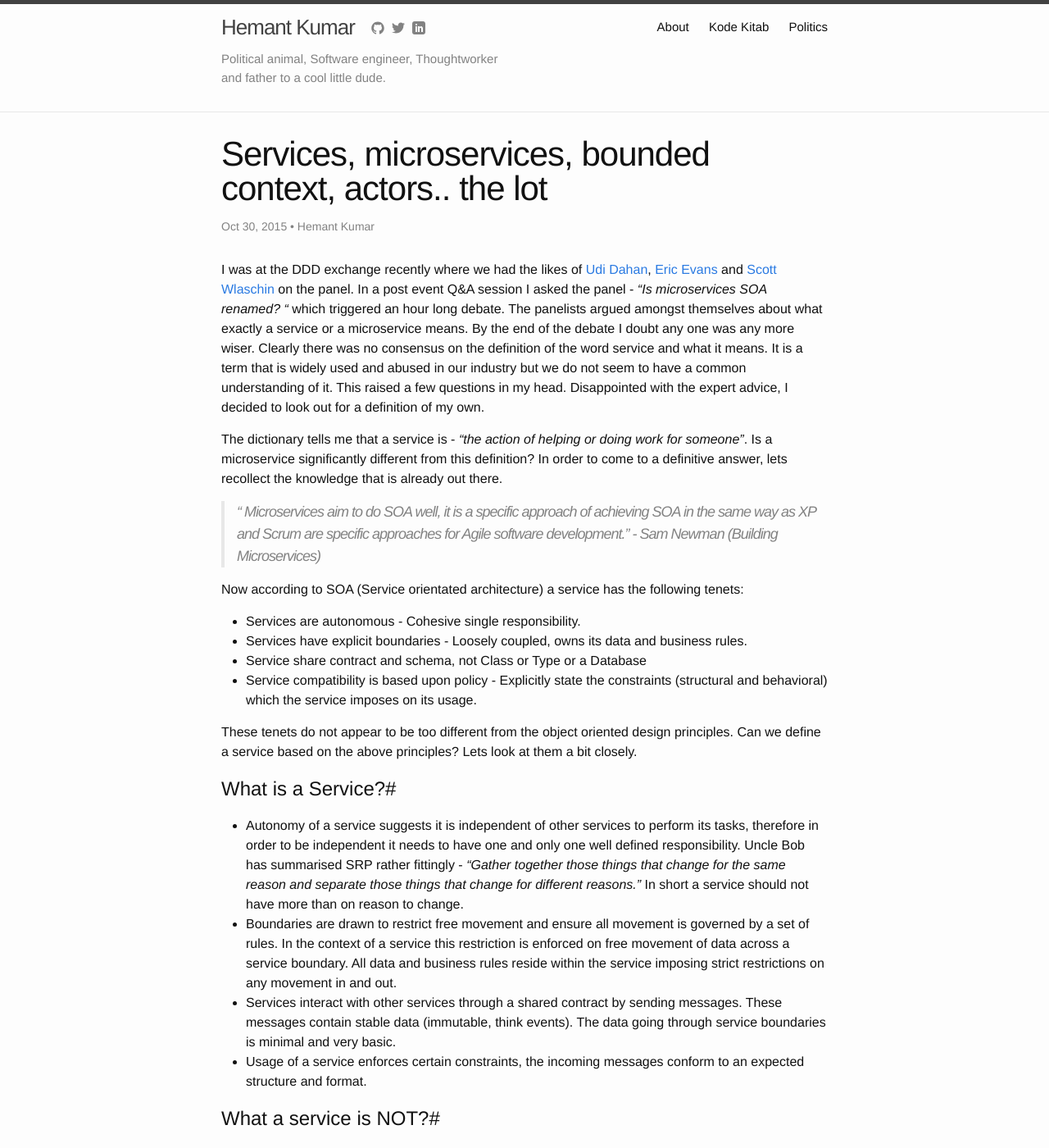
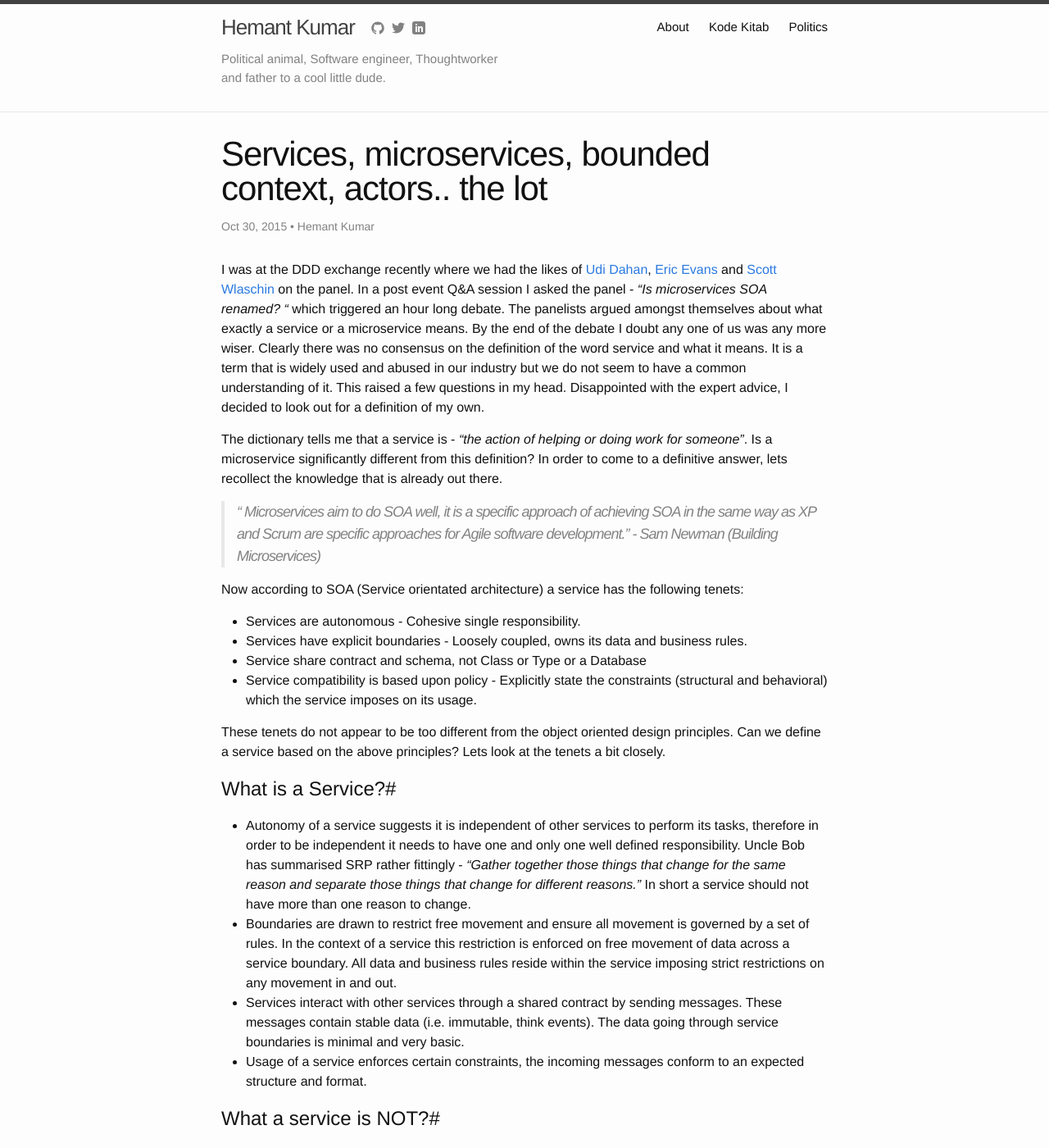
Before and after one commit to hemantksingh/hemantksingh.github.io, a Jekyll site: the page built from _posts/2015-06-23-services-microservices-bounded-context.markdown, in a window 1280 px wide and 1400 px high. Shown: the whole window at 82% size. Built offline with Jekyll 4.4.1, drawn with Linux system fonts in a browser that asks for light colours; Markdown is read by kramdown in place of the engine named in the settings; comment, search, counter and statistics services are not loaded; some of the changed text lies outside the part shown.

Commit message:
Update services post.

```diff
--- a/_posts/2015-06-23-services-microservices-bounded-context.markdown
+++ b/_posts/2015-06-23-services-microservices-bounded-context.markdown
@@ -9,7 +9,7 @@
 modified_time: '2015-10-30T08:08:46.244-08:00'
 ---
 
-I was at the DDD exchange recently where we had the likes of [Udi Dahan](https://twitter.com/UdiDahan), [Eric Evans](https://twitter.com/ericevans0) and [Scott Wlaschin](https://twitter.com/ScottWlaschin) on the panel. In a post event Q&A session I asked the panel - *"Is microservices SOA renamed? "* which triggered an hour long debate. The panelists argued amongst themselves about what exactly a service or a microservice means. By the end of the debate I doubt any one was any more wiser. Clearly there was no consensus on the definition of the word service and what it means. It is a term that is widely used and abused in our industry but we do not seem to have a common understanding of it. This raised a few questions in my head. Disappointed with the expert advice, I decided to look out for a definition of my own.
+I was at the DDD exchange recently where we had the likes of [Udi Dahan](https://twitter.com/UdiDahan), [Eric Evans](https://twitter.com/ericevans0) and [Scott Wlaschin](https://twitter.com/ScottWlaschin) on the panel. In a post event Q&A session I asked the panel - *"Is microservices SOA renamed? "* which triggered an hour long debate. The panelists argued amongst themselves about what exactly a service or a microservice means. By the end of the debate I doubt any one of us was any more wiser. Clearly there was no consensus on the definition of the word service and what it means. It is a term that is widely used and abused in our industry but we do not seem to have a common understanding of it. This raised a few questions in my head. Disappointed with the expert advice, I decided to look out for a definition of my own.
 
 The dictionary tells me that a service is - *“the action of helping or doing work for someone”*. Is a microservice significantly different from this definition? In order to come to a definitive answer, lets recollect the knowledge that is already out there.
 
@@ -23,13 +23,13 @@
 * Service share contract and schema, not Class or Type or a Database
 * Service compatibility is based upon policy - Explicitly state the constraints (structural and behavioral) which the service imposes on its usage.
 
-These tenets do not appear to be too different from the object oriented design principles. Can we define a service based on the above principles? Lets look at them a bit closely.
+These tenets do not appear to be too different from the object oriented design principles. Can we define a service based on the above principles? Lets look at the tenets a bit closely.
 
 #What is a Service?#
 
-* Autonomy of a service suggests it is independent of other services to perform its tasks, therefore in order to be independent it needs to have one and only one well defined responsibility. Uncle Bob has summarised SRP rather fittingly - *“Gather together those things that change for the same reason and separate those things that change for different reasons.”* In short a service should not have more than on reason to change.
+* Autonomy of a service suggests it is independent of other services to perform its tasks, therefore in order to be independent it needs to have one and only one well defined responsibility. Uncle Bob has summarised SRP rather fittingly - *“Gather together those things that change for the same reason and separate those things that change for different reasons.”* In short a service should not have more than one reason to change.
 * Boundaries are drawn to restrict free movement and ensure all movement is governed by a set of rules. In the context of a service this restriction is enforced on free movement of data across a service boundary. All data and business rules reside within the service imposing strict restrictions on any movement in and out.
-* Services interact with other services through a shared contract by sending messages. These messages contain stable data (immutable, think events). The data going through service boundaries is minimal and very basic.
+* Services interact with other services through a shared contract by sending messages. These messages contain stable data (i.e. immutable, think events). The data going through service boundaries is minimal and very basic.
 * Usage of a service enforces certain constraints, the incoming messages conform to an expected structure and format.
 
 #What a service is NOT?#
@@ -48,4 +48,4 @@
 
 The **Actor model** allows dividing a system or application into smaller tasks or actors that can run concurrently. When an actor wants to communicate with another actor, it sends a message rather than contacting it directly, all messaging being asynchronous. Traditional approaches to concurrency are based on synchronizing shared mutable state which is difficult to get right. Wouldn't it be better not having to deal with coordinating threads, synchronization and locks? Actors achieve this by changing internal state between processing messages but avoiding sharing state. When there are no shared state mutations, synchronization and locking are no more required. Services partitioned with such **Isolated mutability** in mind adhere strictly to the 3rd SOA tenet and can be based on the Actor Model. Apart from concurrency and performance gains there are other benefits like hot code replacements that you can get with the actor based approach but that is outside the scope of this post.
 
-Adding features will invariably involve touching more than one sub system at a given time but depending upon how well the system has been partitioned it should involve touching as few sub systems as possible. Loosely coupled systems allow failure isolation, allow services and consumers to evolve independently of each other and lower the risk of future changes, therefore reducing complexity, effort and cost.
+Having closely looked at the SOA tenets that govern the service partitioning rules, defining what a service is not and focussing on the levels at which partitioning can occur, I have tried to clear the air around services and microservices. Adding features to your system will invariably involve touching more than one sub system at a given time but depending upon how well the system has been partitioned it should involve touching as few sub systems as possible. Loosely coupled systems allow failure isolation, allow services and consumers to evolve independently of each other and lower the risk of future changes, therefore reducing complexity, effort and cost.
```
